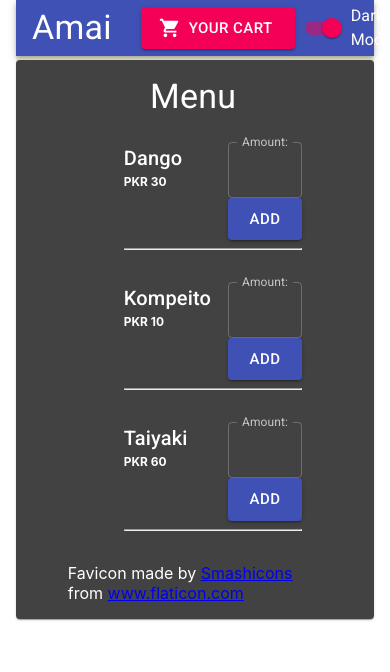
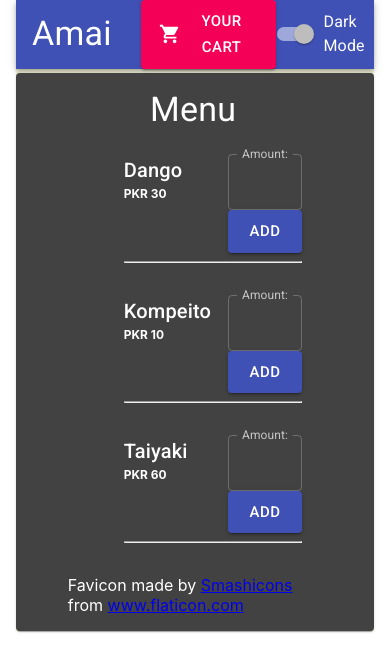
Before and after one commit to Mbaamir/order-Food-App, a React (Create React App) app: page / in a window 390 px wide. Shown: the top 672 px of the page. Built offline with nearby package versions, Linux system fonts and the light colour scheme.

Commit message:
improved switch responsiveness

```diff
--- a/src/Components/Header/Header.js
+++ b/src/Components/Header/Header.js
@@ -28,7 +28,7 @@ const Header = () => {
     <AppBar position="static">
         <Toolbar>
       {/* // <div className={styles.HeaderContainer}> */}
-      <Grid container justify="space-around" alignItems="center">
+      <Grid container alignItems="center">
 
         <Grid item xs={4} sm={7}>
           <Typography variant="h4" component="h1" noWrap>
@@ -37,14 +37,14 @@ const Header = () => {
         </Grid>
         {/* <h1 className={styles.HeaderTitle}>Amai: Authentic Japanese Sweets</h1> */}
 
-        <Grid item xs={6} sm={2}>
+        <Grid item xs={5} sm={3}>
           <CartButton />
         </Grid>
 
-        <Grid item xs={2}>
+        <Grid item xs={3} sm={1}>
         <FormControlLabel
         control={
-          <Switch color="secondary" checked={isDark} onChange={()=>setIsDark(!isDark)} />
+          <Switch color="default" checked={isDark} onChange={()=>setIsDark(!isDark)} />
         }
         label={isDark? "Dark Mode": "Light Mode"}
       />
```
